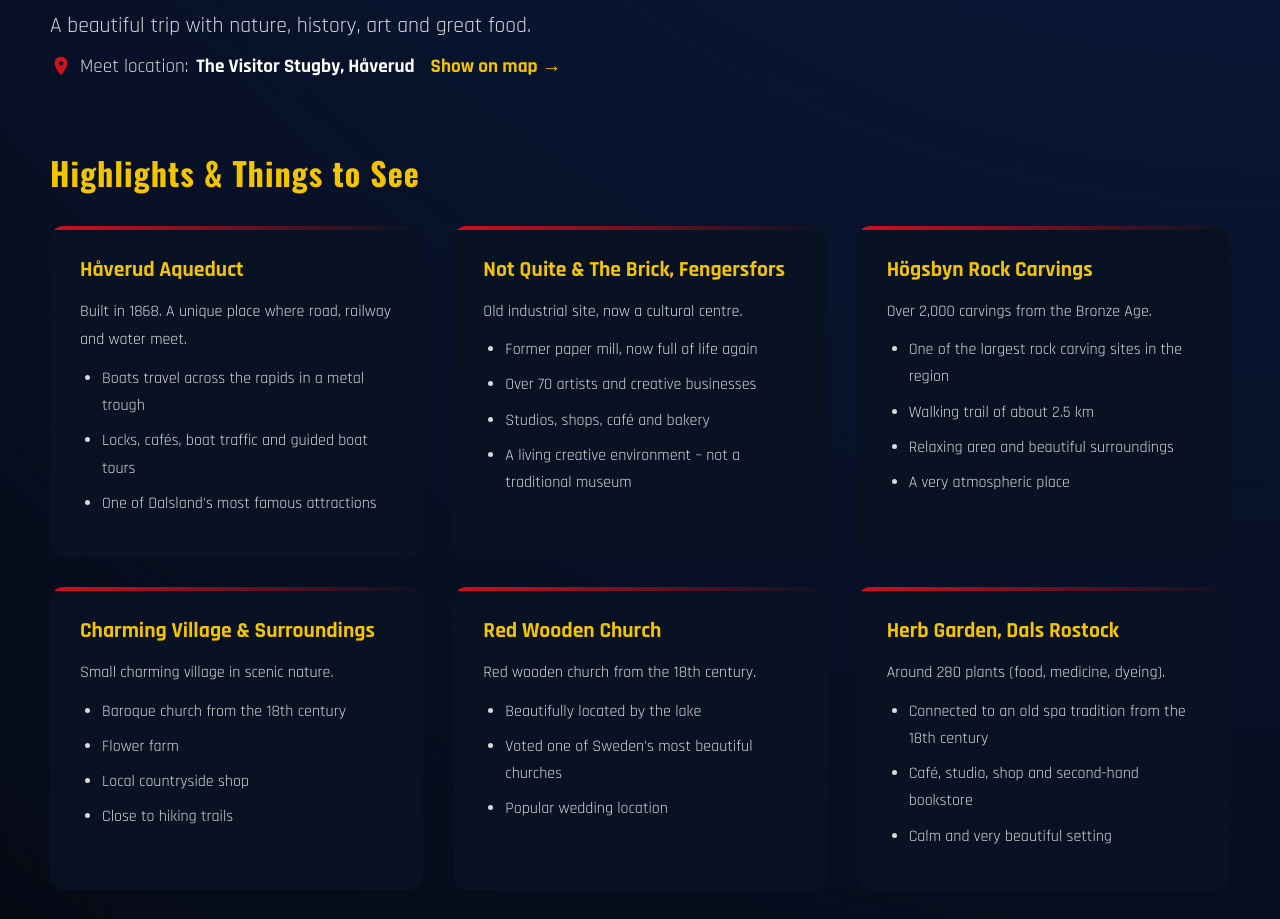
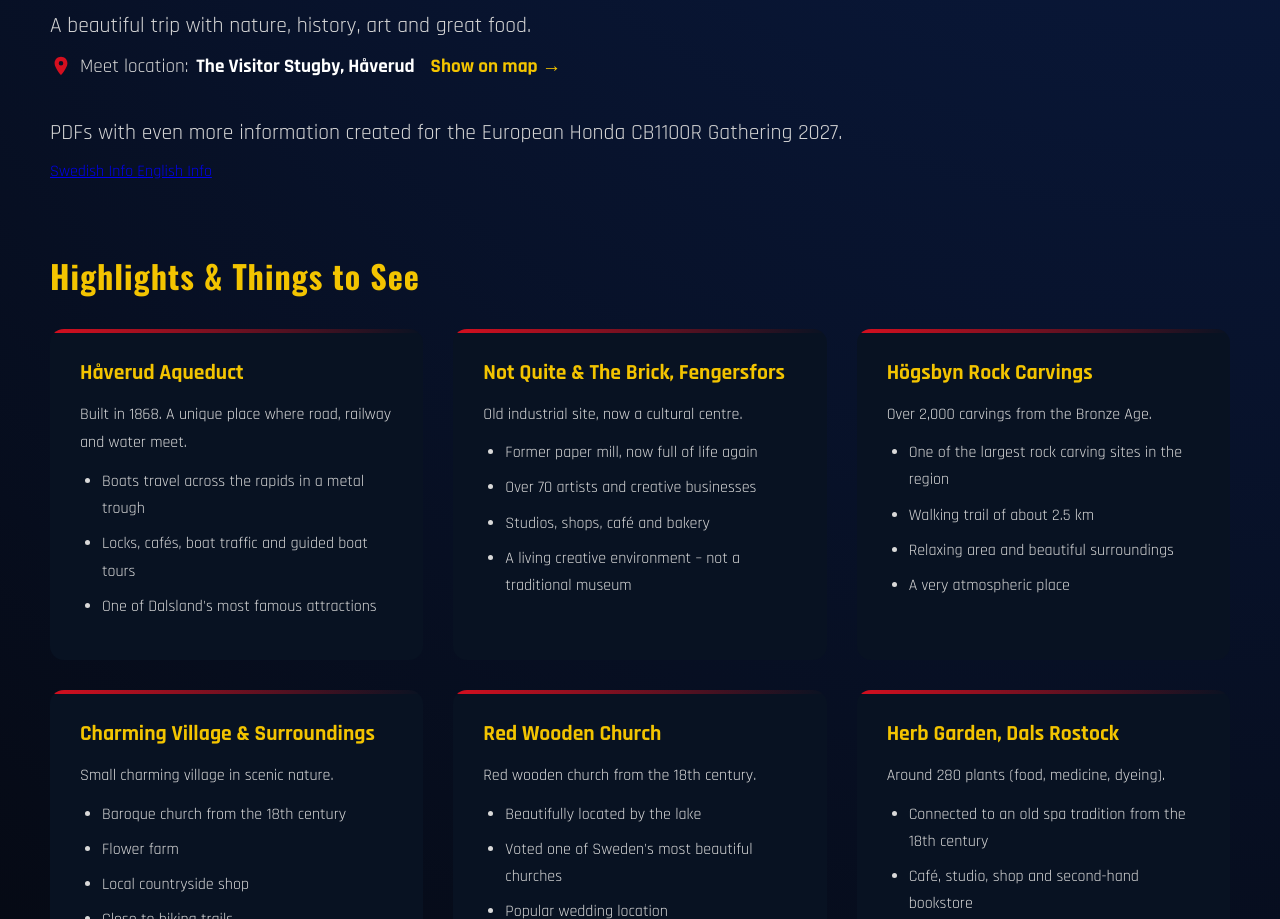
Before and after one commit to evesalstr/cb1100r, a plain HTML site: page index.html in a window 1280 px wide. Shown: the part 923-1842 px from the top of the page. Drawn offline with nearby package versions, Linux system fonts and the light colour scheme.

Commit message:
Add PDF links for event information
Added PDF links for Swedish and English information about the European Honda CB1100R Gathering 2027.

```diff
--- a/index.html
+++ b/index.html
@@ -82,6 +82,21 @@
     Meet location: <strong>The Visitor Stugby, Håverud</strong>
     <a href="https://maps.app.goo.gl/uVZUt12e9dFa43rK9" target="_blank" rel="noopener">Show on map →</a>
 </p>
+
+<p class="intro">
+    PDFs with even more information created for the
+    European Honda CB1100R Gathering 2027.
+</p>
+
+<div class="pdf-links">
+    <a href="svensk-info-international-meet-2027.pdf" target="_blank" rel="noopener">
+        Swedish Info
+    </a>
+
+    <a href="english-info-international-meet-2027.pdf" target="_blank" rel="noopener">
+        English Info
+    </a>
+</div>
 
 <h3>Highlights &amp; Things to See</h3>
 
```
